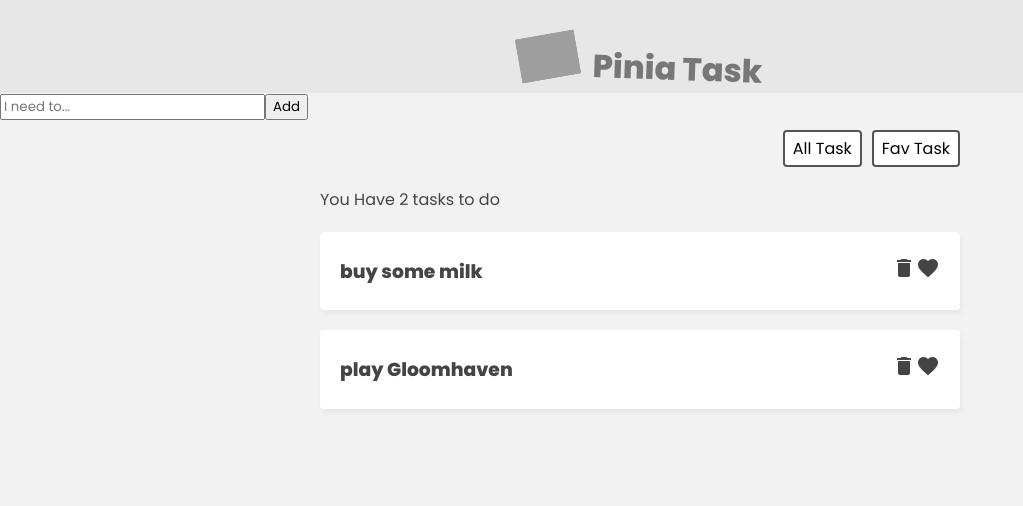
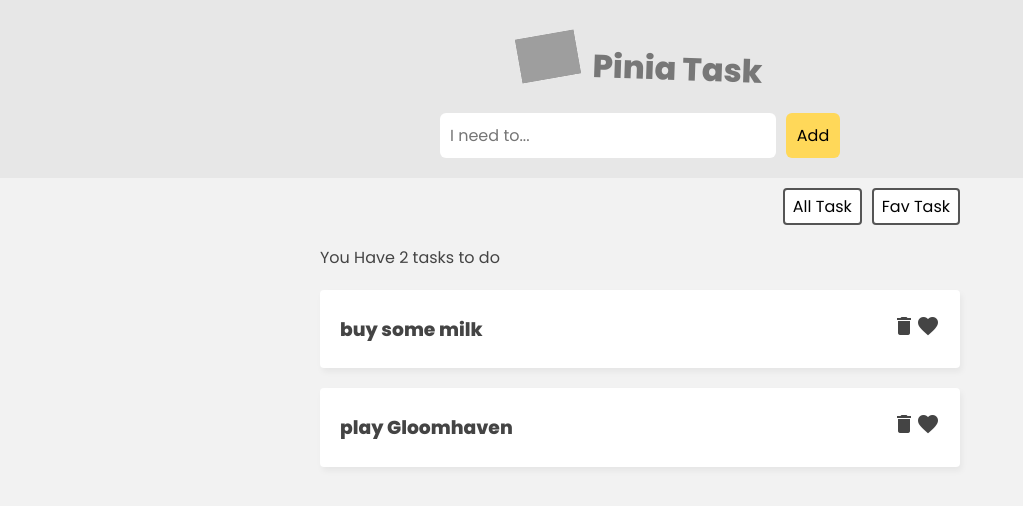
Before and after one commit to sandeep-narayana/Pinia_Tutorial, a Vue app in the folder pinia_tutorial/: page / in a window 1280 px wide. Shown: the top 506 px of the page, without its empty margins (0-1023 px from the left). Built offline with nearby package versions, Linux system fonts and the light colour scheme; grey boxes are pictures that could not be loaded.

Commit message:
use sctions to change the state , delete task, add task to fav

```diff
--- a/pinia_tutorial/src/assets/main.css
+++ b/pinia_tutorial/src/assets/main.css
@@ -81,3 +81,37 @@ header h1 {
   cursor: pointer;
   font-size: 1em; /* You had two font-size declarations; I removed the first one */
 }
+
+/* New Task Form */
+.new-task-form {
+  background: #e7e7e7;
+  padding: 20px 0;
+}
+
+form {
+  max-width: 400px;
+  margin: 0 auto;
+  display: grid;
+  grid-template-columns: 3fr 1fr;
+  gap: 10px;
+}
+
+/* Button Styles */
+form button {
+  background: #ffd859;
+  border: 0;
+  padding: 10px;
+  font-family: "Poppins";
+  border-radius: 6px;
+  cursor: pointer;
+  font-size: 1em;
+}
+
+/* Input Styles */
+form input {
+  border: 0;
+  padding: 10px;
+  border-radius: 6px;
+  color: #555;
+  font-size: 1em;
+}
--- a/pinia_tutorial/src/components/TaskDetails.vue
+++ b/pinia_tutorial/src/components/TaskDetails.vue
@@ -1,15 +1,30 @@
 <template>
-    <div class="task">
-     <h3>{{task.title}}</h3>
-        <div class="icons">
-            <i class="material-icons"> delete</i>
-            <i class="material-icons"> favorite</i>
-        </div>
+  <div class="task">
+    <h3>{{ task.title }}</h3>
+    <div class="icons">
+      <i class="material-icons" @click="taskStore.deleteTask(task.id)">
+        delete</i
+      >
+      <i
+        class="material-icons"
+
+        @click="taskStore.toggleFav(task.id)"
+      >
+        favorite</i
+      >
     </div>
+  </div>
 </template>
 
 <script>
-    export default {
-        props:['task']
-    }
+import { useTaskStore } from "@/store/TaskStore";
+
+export default {
+  props: ["task"],
+  setup() {
+    const taskStore = useTaskStore();
+
+    return { taskStore };
+  },
+};
 </script>
--- a/pinia_tutorial/src/components/TaskForm.vue
+++ b/pinia_tutorial/src/components/TaskForm.vue
@@ -14,7 +14,6 @@ export default {
     const taskStore = useTaskStore();
     const newTask = ref('')
     const handleSubmit = () =>{
-        console.log("Hello")
         if(newTask.value.length>0){
             taskStore.addTask({
                 title:newTask.value,
--- a/pinia_tutorial/src/store/TaskStore.js
+++ b/pinia_tutorial/src/store/TaskStore.js
@@ -28,5 +28,16 @@ export const useTaskStore = defineStore("taskStore", {
       // this.task.push(task);
       this.task = [...this.task, task]; // Create a new array with the added task
     },
+    deleteTask(id) {
+      this.task = this.task.filter((t) => {
+        return t.id != id;
+      });
+    },
+    toggleFav(id) {
+      console.log("Hello");
+      // toggle between true and false
+      const tsk = this.task.find((t) => t.id === id);
+      tsk.isFav = !tsk.isFav;
+    },
   },
 });
```
Lines whose indentation alone changed are shown as unchanged.
